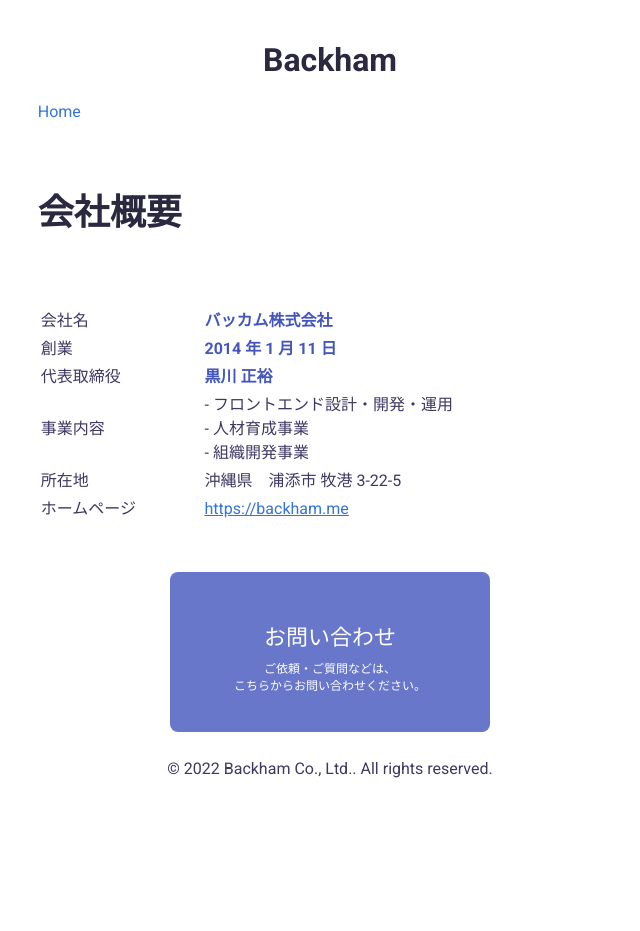
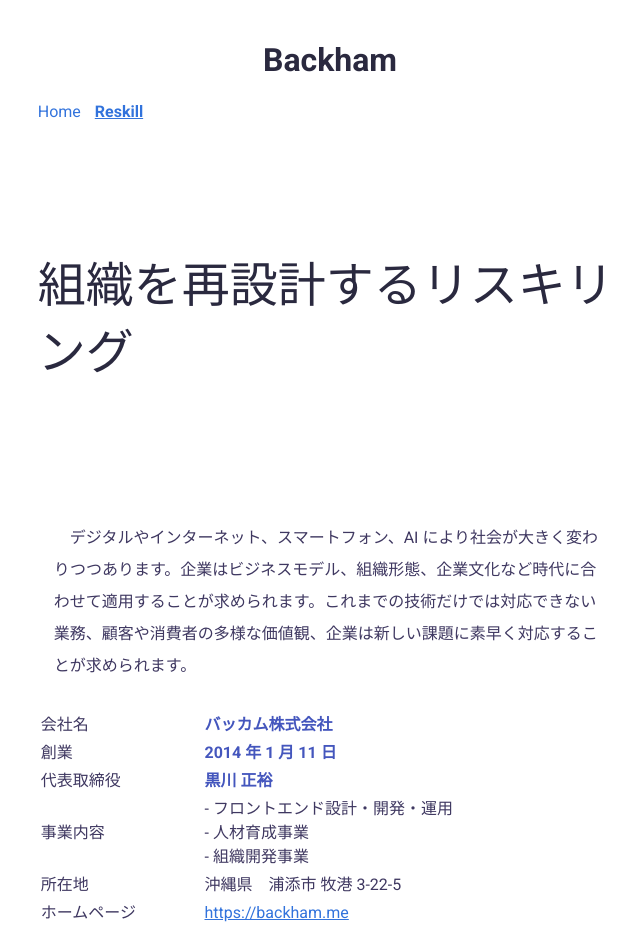
Before and after one commit to masahiro8/bkm_frontend, an Astro site: page /reskilling in a window 1280 px wide. Shown: the top 931 px of the page, without its empty margins (310-950 px from the left). Before the commit the page ends 826 px from the top, so only its background shows below. Built offline with nearby package versions, Linux system fonts and the light colour scheme; Astro itself is replaced by a stand-in of ours.

Commit message:
リスキリング h1

```diff
--- a/src/components/Header.astro
+++ b/src/components/Header.astro
@@ -9,6 +9,7 @@
 	</h2>
 	<nav>
 		<HeaderLink href="/">Home</HeaderLink>
+		<HeaderLink href="/reskilling">Reskill</HeaderLink>
 		<!-- <HeaderLink href="/blog">Blog</HeaderLink> -->
 		<!-- <HeaderLink href="/about">About</HeaderLink> -->
 		<!-- <HeaderLink href="https://twitter.com/astrodotbuild" target="_blank">Twitter</HeaderLink> -->
--- a/src/pages/reskilling.md
+++ b/src/pages/reskilling.md
@@ -6,7 +6,9 @@
 heroImage: ""
 ---
 
-# 会社概要
+# 組織を再設計するリスキリング
+
+デジタルやインターネット、スマートフォン、AI により社会が大きく変わりつつあります。企業はビジネスモデル、組織形態、企業文化など時代に合わせて適用することが求められます。これまでの技術だけでは対応できない業務、顧客や消費者の多様な価値観、企業は新しい課題に素早く対応することが求められます。
 
 |              |                                                                           |
 | :----------- | :------------------------------------------------------------------------ |
--- a/src/styles/global.css
+++ b/src/styles/global.css
@@ -30,9 +30,10 @@
 }
 
 h1 {
+  font-size: 48px;
   line-height: 140%;
-  margin: 64px 0;
-  font-size: 36px;
+  margin: 128px 0;
+  font-weight: 100;
 }
 
 h2 {
```
